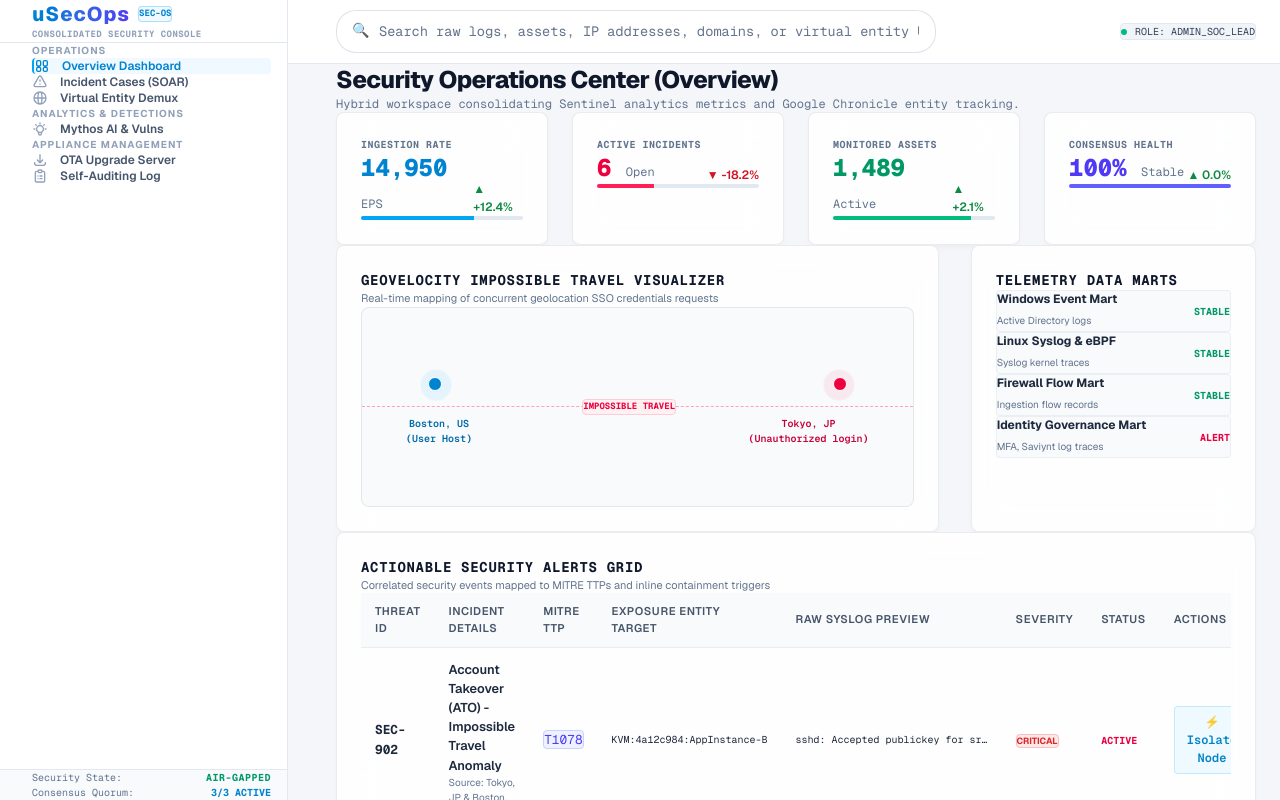
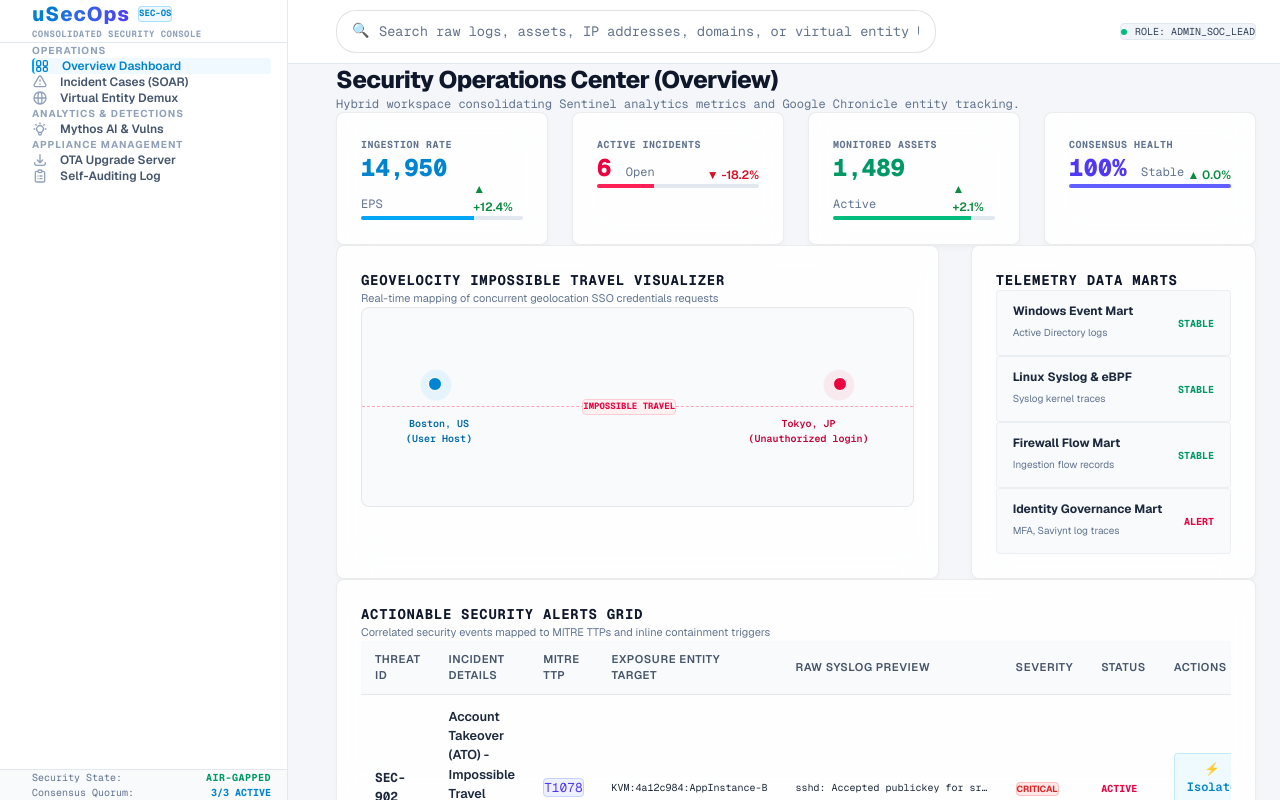
Before and after one commit to spinovation/uSecOps, a Next.js app in the folder src/module1_core/secops-console/: page / in a window 1280 px wide. Built offline with nearby package versions, Linux system fonts and the light colour scheme.

Commit message:
Apply inline styling to Telemetry Data Mart inner boxes to prevent text boundary collision

```diff
--- a/src/module1_core/secops-console/app/page.js
+++ b/src/module1_core/secops-console/app/page.js
@@ -197,7 +197,7 @@ export default function Dashboard() {
               { name: "Firewall Flow Mart", desc: "Ingestion flow records", state: "STABLE", color: "text-emerald-600" },
               { name: "Identity Governance Mart", desc: "MFA, Saviynt log traces", state: "ALERT", color: "text-rose-600" }
             ].map((mart, idx) => (
-              <div key={idx} className="p-3 bg-slate-50 border border-slate-200/60 rounded flex items-center justify-between">
+              <div key={idx} className="p-3 bg-slate-50 border border-slate-200/60 rounded flex items-center justify-between" style={{ padding: "12px 16px" }}>
                 <div>
                   <span className="text-xs font-bold text-slate-800 block">{mart.name}</span>
                   <span className="text-[10px] text-slate-500">{mart.desc}</span>
```
